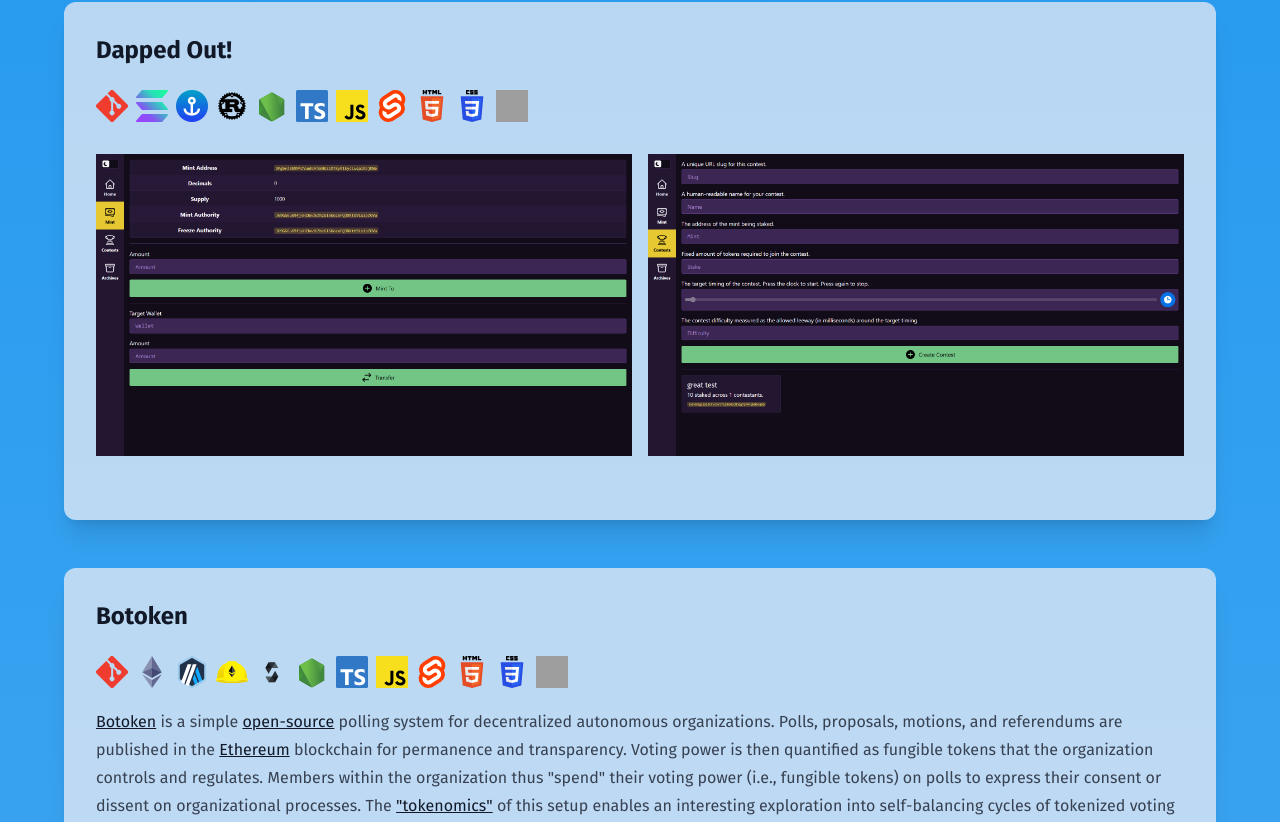
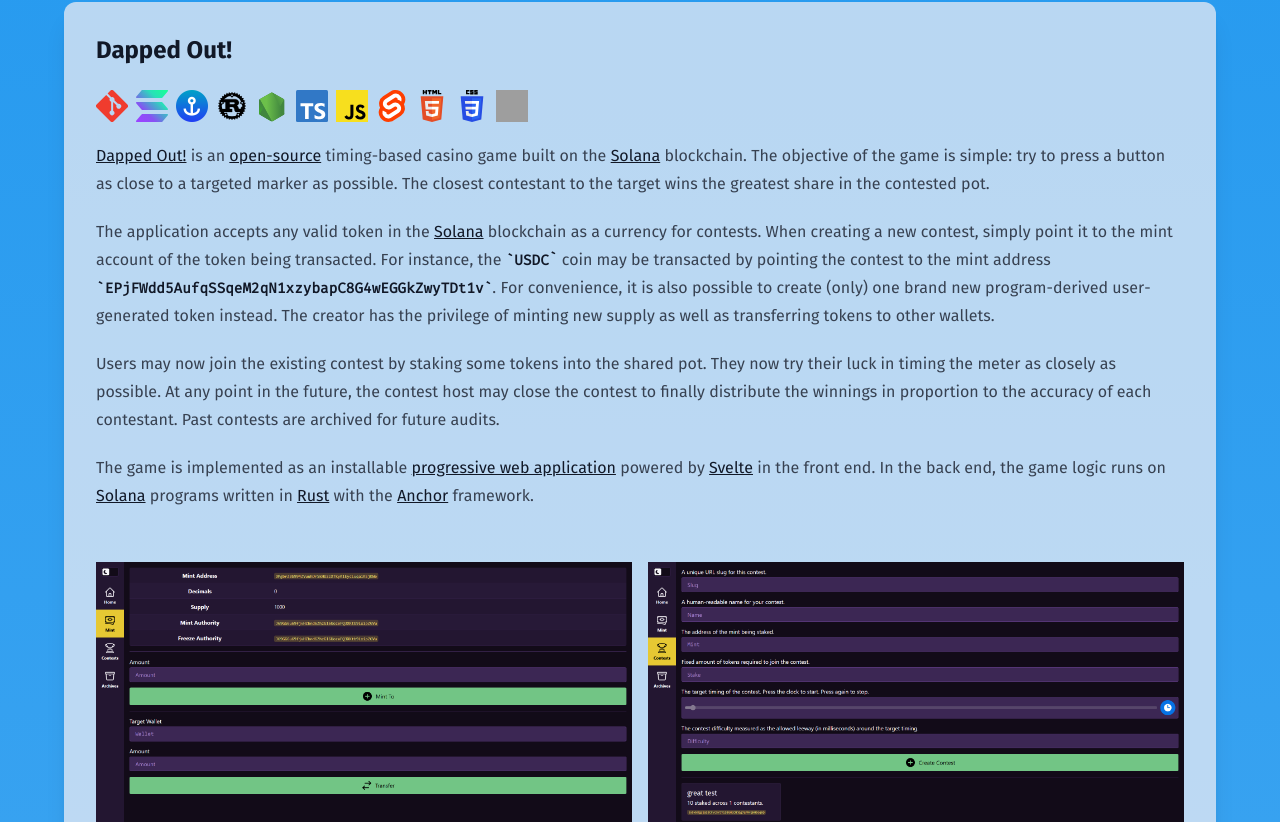
Before and after one commit to BastiDood/bastidood.github.io, a SvelteKit app: page /portfolio in a window 1280 px wide. Shown: the part 1756-2578 px from the top of the page. Built offline with nearby package versions, Linux system fonts and the light colour scheme; grey boxes are pictures that could not be loaded.

Commit message:
feat: add description for Dapped Out!

```diff
--- a/src/routes/portfolio/+page.svelte
+++ b/src/routes/portfolio/+page.svelte
@@ -173,7 +173,38 @@
                 <img class="m-0 h-8 w-8" src={css} alt="CSS" />
                 <img class="m-0 h-8 w-8" src={tailwind} alt="TailwindCSS" />
             </div>
-            <!-- TODO -->
+            <p>
+                <a target="_blank" href="https://dapped-out.pages.dev/">Dapped Out!</a> is an
+                <a target="_blank" href="https://github.com/BastiDood/dapped-out">open-source</a>
+                timing-based casino game built on the <a target="_blank" href="https://solana.com/">Solana</a> blockchain.
+                The objective of the game is simple: try to press a button as close to a targeted marker as possible. The
+                closest contestant to the target wins the greatest share in the contested pot.
+            </p>
+            <p>
+                The application accepts any valid token in the <a target="_blank" href="https://solana.com/">Solana</a>
+                blockchain as a currency for contests. When creating a new contest, simply point it to the mint account of
+                the token being transacted. For instance, the <code>USDC</code>
+                coin may be transacted by pointing the contest to the mint address
+                <code>EPjFWdd5AufqSSqeM2qN1xzybapC8G4wEGGkZwyTDt1v</code>. For convenience, it is also possible to
+                create (only) one brand new program-derived user-generated token instead. The creator has the privilege
+                of minting new supply as well as transferring tokens to other wallets.
+            </p>
+            <p>
+                Users may now join the existing contest by staking some tokens into the shared pot. They now try their
+                luck in timing the meter as closely as possible. At any point in the future, the contest host may close
+                the contest to finally distribute the winnings in proportion to the accuracy of each contestant. Past
+                contests are archived for future audits.
+            </p>
+            <p>
+                The game is implemented as an installable
+                <a href="https://developer.mozilla.org/en-US/docs/Web/Progressive_web_apps" target="_blank"
+                    >progressive web application</a
+                >
+                powered by <a target="_blank" href="https://svelte.dev/">Svelte</a> in the front end. In the back end,
+                the game logic runs on <a target="_blank" href="https://solana.com/">Solana</a>
+                programs written in <a target="_blank" href="https://www.rust-lang.org/">Rust</a> with the
+                <a target="_blank" href="https://www.anchor-lang.com/">Anchor</a> framework.
+            </p>
             <div class="md:flex md:gap-4">
                 <div><img loading="lazy" src={dappedMint} alt="Botoken Mint Page" /></div>
                 <div><img loading="lazy" src={dappedContest} alt="Botoken Contest Page" /></div>
@@ -208,7 +239,9 @@
                 enables an interesting exploration into self-balancing cycles of tokenized voting power.
             </p>
             <p>
-                The main user application is a <a target="_blank" href="https://web.dev/explore/progressive-web-apps"
+                The main user application is an installable <a
+                    target="_blank"
+                    href="https://developer.mozilla.org/en-US/docs/Web/Progressive_web_apps"
                     >progressive web application</a
                 >
                 powered by <a target="_blank" href="https://svelte.dev/">Svelte</a> that interfaces with
@@ -274,19 +307,19 @@
                     ></b
                 >
                 is a component of
-                <a href="https://itslab.ncts.upd.edu.ph/create/" target="_blank" class="anchor"
+                <a href="https://itslab.ncts.upd.edu.ph/create/" target="_blank"
                     >Project <dfn
                         ><abbr title="Collection, Recording, and Analysis of Traffic Incidence Data">CREATE</abbr></dfn
                     ></a
                 >
                 by the
-                <a href="https://itslab.ncts.upd.edu.ph/" target="_blank" class="anchor"
+                <a href="https://itslab.ncts.upd.edu.ph/" target="_blank"
                     >Intelligent Systems Laboratory <dfn
                         ><abbr title="Intelligent Transportation Systems Laboratory">(ITSLab)</abbr></dfn
                     ></a
                 >
                 of the
-                <a href="https://ncts.upd.edu.ph/" target="_blank" class="anchor"
+                <a href="https://ncts.upd.edu.ph/" target="_blank"
                     >National Center for Transportation Studies <dfn
                         ><abbr title="National Center for Transportation Studies">(NCTS)</abbr></dfn
                     ></a
@@ -301,8 +334,10 @@
                 >, to create a compsrehensive view of road safety incidents in the country.
             </p>
             <p>
-                Under the hood, <abbr title="Aggregated Crash Data Analysis">ACDA</abbr> is a full-stack
-                <a target="_blank" href="https://web.dev/explore/progressive-web-apps">progressive web application</a>
+                Under the hood, <abbr title="Aggregated Crash Data Analysis">ACDA</abbr> is an installable full-stack
+                <a target="_blank" href="https://developer.mozilla.org/en-US/docs/Web/Progressive_web_apps"
+                    >progressive web application</a
+                >
                 powered by <a target="_blank" href="https://kit.svelte.dev/">SvelteKit</a> with
                 <a target="_blank" href="https://www.postgresql.org/">PostgreSQL</a>
                 as the database. To speed up the geospatial queries used in map visualizations and data aggregations, the
@@ -522,7 +557,7 @@
                 <img class="m-0 h-8 w-8" src={huggingface} alt="Hugging Face" />
             </div>
             <p>
-                The <a href="https://palai.deno.dev/">pal.ai</a> project is an
+                The <a href="https://palai.deno.dev/">pal.ai</a> project is an installable
                 <a href="https://github.com/BastiDood/pal.ai">open-source</a>
                 mobile-first
                 <a href="https://developer.mozilla.org/en-US/docs/Web/Progressive_web_apps">progressive web app</a> that
@@ -563,9 +598,11 @@
                 </li>
             </ul>
             <p>
-                In the front end, <a href="https://palai.deno.dev/">pal.ai</a> is an installable progressive web app
-                (PWA) written in
-                <a href="https://www.typescriptlang.org/">TypeScript</a>
+                In the front end, <a href="https://palai.deno.dev/">pal.ai</a> is an installable
+                <a target="_blank" href="https://developer.mozilla.org/en-US/docs/Web/Progressive_web_apps"
+                    >progressive web app</a
+                >
+                (PWA) written in <a href="https://www.typescriptlang.org/">TypeScript</a>
                 with the <a href="https://svelte.dev/">Svelte</a> framework. It uses the
                 <a href="https://parceljs.org/">Parcel</a> build tool for asset bundling, packaging, and optimization. The
                 PWA allows users to upload their own images of rice plants for classification.
```
